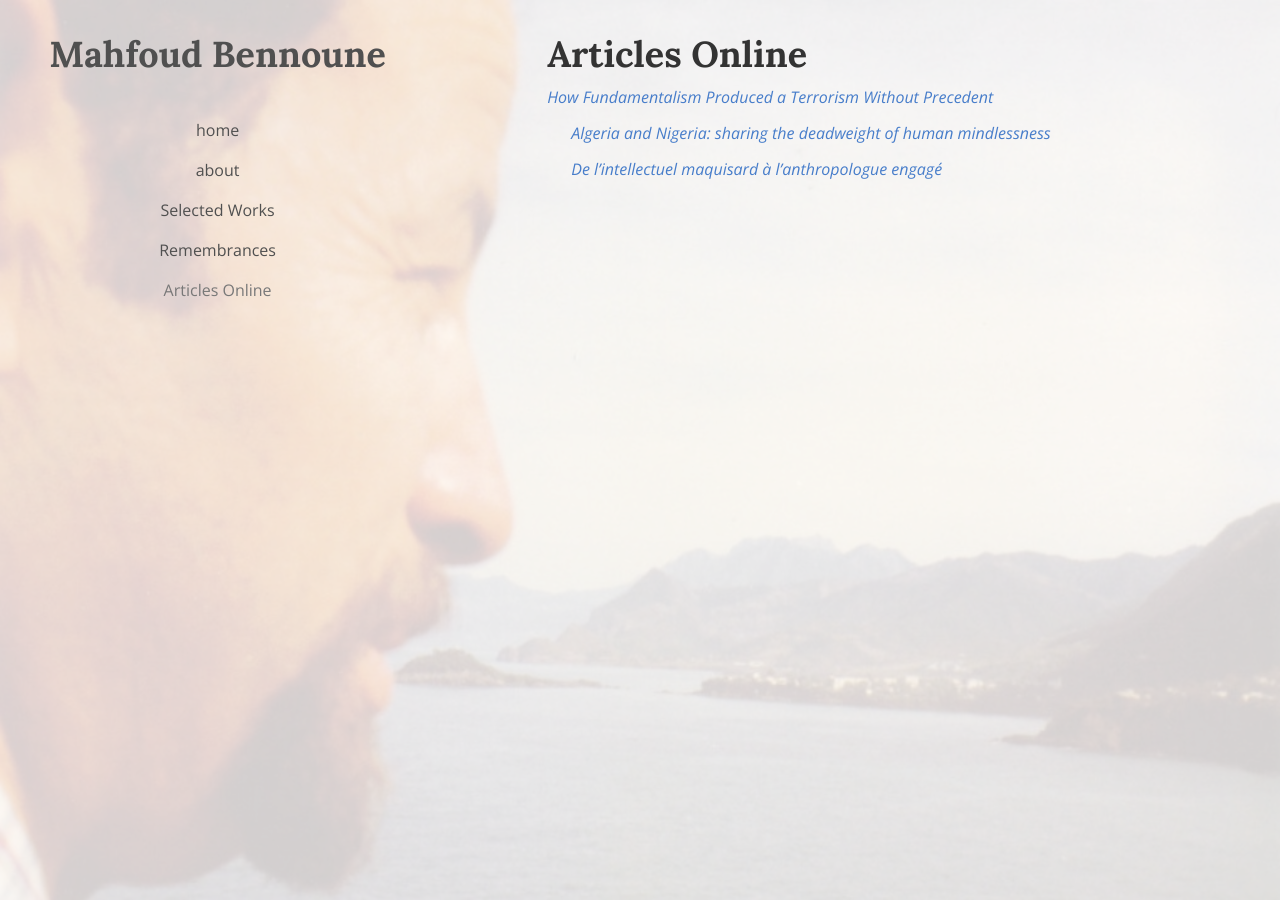
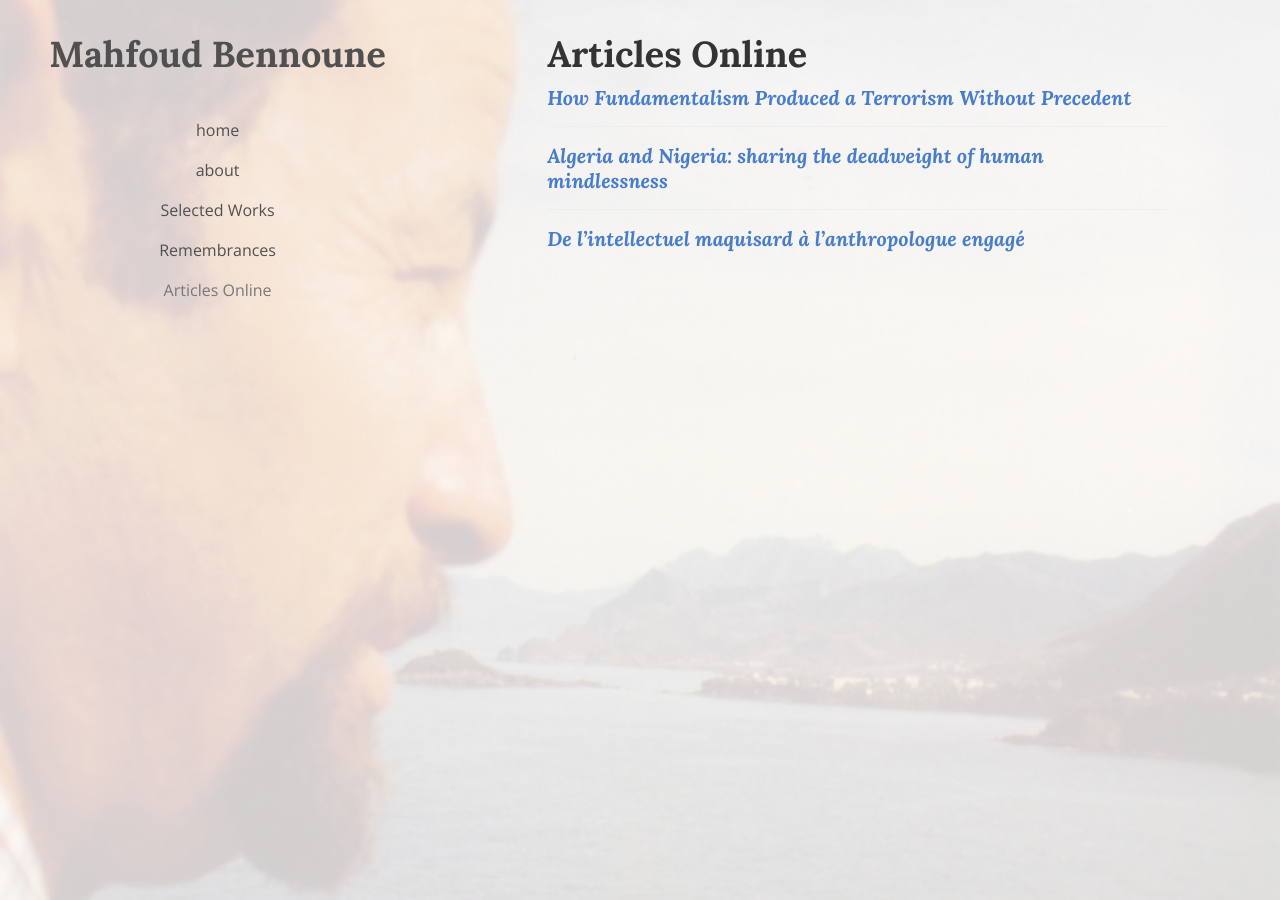
Before and after one commit to sonnetmedia/mahfoudbennoune.com, a Jekyll site: the page built from _pages/articles-online.md, in a window 1280 px wide. Built offline with Jekyll 4.4.1, drawn with Linux system fonts in a browser that asks for light colours; nearby versions of some CDN libraries.

```diff
--- a/_pages/articles-online.md
+++ b/_pages/articles-online.md
@@ -5,9 +5,12 @@ category:
 permalink: /articles-online/
 ---
 
-[*How Fundamentalism Produced a Terrorism Without Precedent*](/article/how-fundamentalism-produced-a-terrorism-without-precedent/)
+##### [*How Fundamentalism Produced a Terrorism Without Precedent*](/article/how-fundamentalism-produced-a-terrorism-without-precedent/)
 
+---
 
-[*Algeria and Nigeria: sharing the deadweight of human mindlessness*](http://www.opendemocracy.net/5050/mahfoud-bennoune/algeria-and-nigeria-sharing-deadweight-of-human-mindlessness)
+##### [*Algeria and Nigeria: sharing the deadweight of human mindlessness*](http://www.opendemocracy.net/5050/mahfoud-bennoune/algeria-and-nigeria-sharing-deadweight-of-human-mindlessness)
 
-[*De l’intellectuel maquisard à l’anthropologue engagé*](http://www.elwatan.com/contributions/de-l-intellectuel-maquisard-a-l-anthropologue-engage-17-05-2014-257452_120.php)
+---
+
+##### [*De l’intellectuel maquisard à l’anthropologue engagé*](http://www.elwatan.com/contributions/de-l-intellectuel-maquisard-a-l-anthropologue-engage-17-05-2014-257452_120.php)
```
